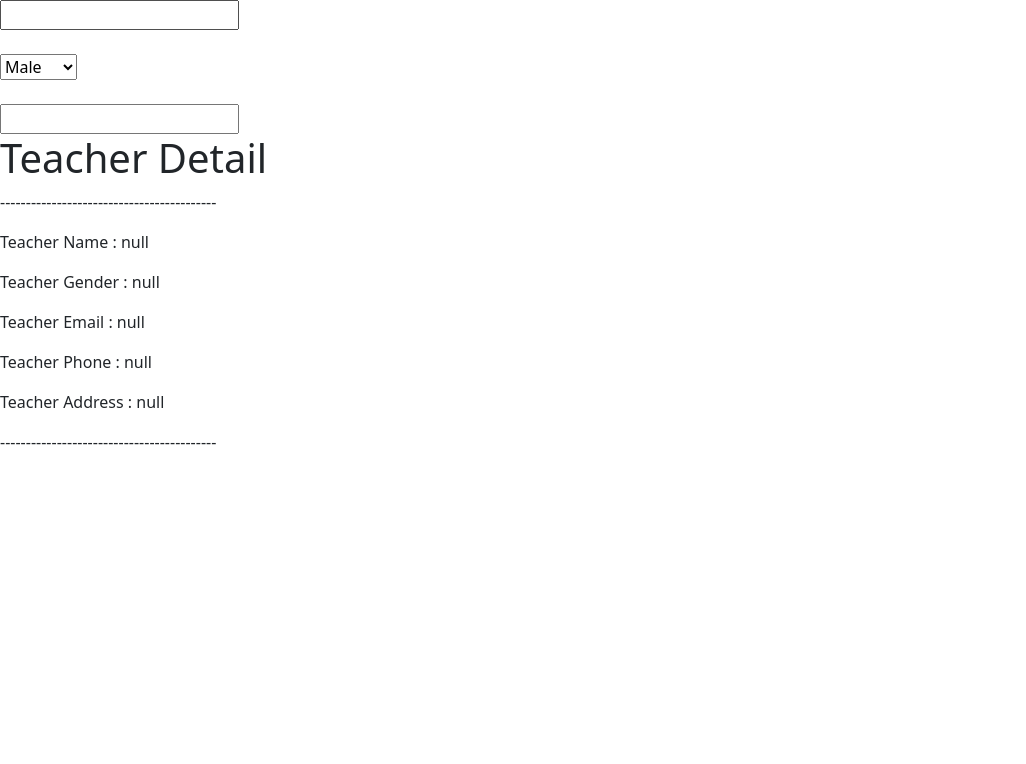
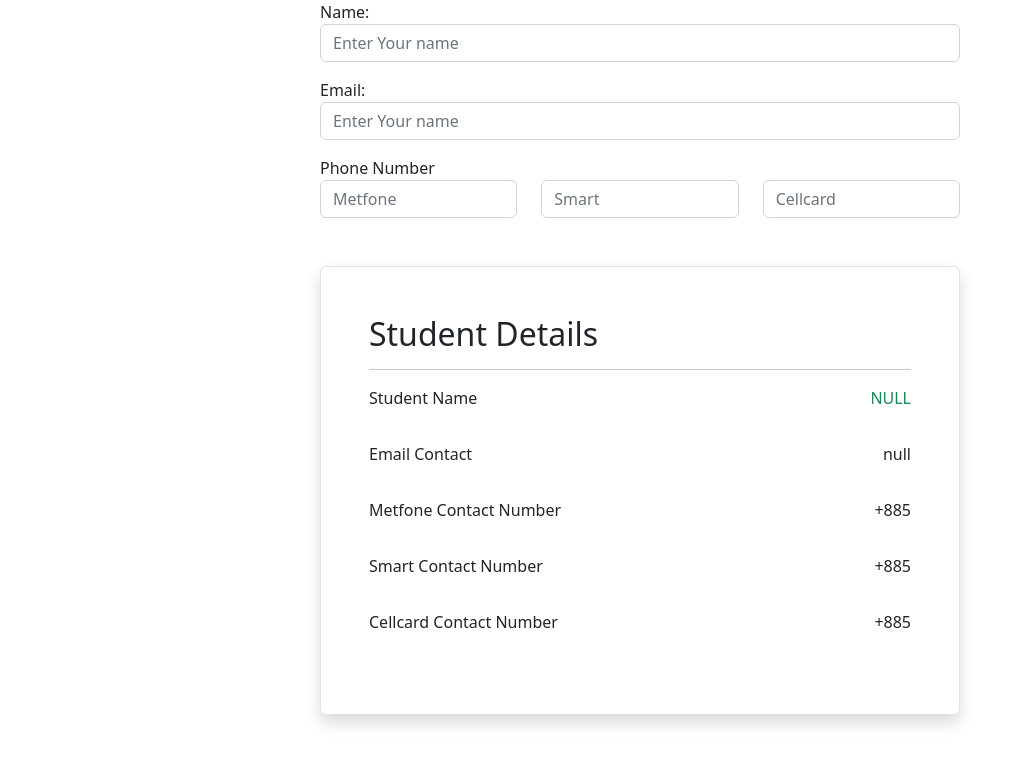
Before and after one commit to phumentceo/React-totureil, a React (Vite) app: page / in a window 1280 px wide. Shown: the top 764 px of the page, without its empty margins (0-1026 px from the left). Built offline with nearby package versions, Linux system fonts and the light colour scheme.

Commit message:
React totureil

```diff
--- a/src/App.jsx
+++ b/src/App.jsx
@@ -20,6 +20,8 @@ import State04 from './components/hook/state/State04'
 import Object_state01 from './components/hook/object-state/Object_state01'
 import Object_state02 from './components/hook/object-state/Object_state02'
 import Object_state03 from './components/hook/object-state/Object_state03'
+import Effect01 from './components/hook/effect/Effect01'
+import Object_state04 from './components/hook/object-state/Object_state04'
 const App = () => {
   return (
     <div>
@@ -60,7 +62,10 @@ const App = () => {
 
       {/* <Object_state01/> */}
       {/* <Object_state02/> */}
-      <Object_state03/>
+      {/* <Object_state03/> */}
+      <Object_state04/>
+
+      {/* <Effect01/> */}
 
 
 
--- /dev/null
+++ b/src/components/hook/effect/Effect01.jsx
@@ -0,0 +1,19 @@
+import React from 'react'
+
+const Effect01 = () => {
+
+   const [count, setCount] = React.useState(0);
+
+    console.log(count);
+
+    return (
+        <div>
+            <h1>Effect 01 Example</h1>
+            <p>Count : {count}</p>
+            <button onClick={() => setCount(count + 1)}>Increment</button>
+            {/* <button onClick={() => setCount(count - 1)}>Decrement</button> */}
+        </div>
+    )
+}
+
+export default Effect01
--- a/src/components/hook/object-state/Object_state03.jsx
+++ b/src/components/hook/object-state/Object_state03.jsx
@@ -13,7 +13,6 @@ const Object_state03 = () => {
 
  const handleChage = (e) => {
 
-    // setTeacher((prev) => ({...prev,[e.target.name]:e.target.value}))
 
     if(e.target.name === 'name' || e.target.name == 'gender'){
         setTeacher((prev) => (
@@ -27,7 +26,7 @@ const Object_state03 = () => {
             {
                 ...preve,
                 contact:{
-
+                    ...preve.contact,
                     [e.target.name]:e.target.value,
                 }
             }
@@ -40,13 +39,16 @@ const Object_state03 = () => {
 
         <input type="text" name="name" onChange={handleChage} id="" />
         <br /><br />
-        <select onChange={handleChage} name="gender" id="">
+        <select onChange={handleChage} name="gender" placeholder='Enter your gender'>
             <option value="Male">Male</option>
             <option value="Female">Female</option>
         </select>
 
         <br /><br />
-        <input type="email" name="email" onChange={handleChage} id="" />
+        <input type="email" name="email" onChange={handleChage} placeholder='Enter your Email' />
+        <br /><br />
+
+        <input type="text" name="phone" onChange={handleChage} placeholder='Enter your Phone' />
 
         <h1>Teacher Detail</h1>
 
--- /dev/null
+++ b/src/components/hook/object-state/Object_state04.jsx
@@ -0,0 +1,110 @@
+import React, { useState } from 'react'
+
+const Object_state04 = () => {
+  const [student, setStudent] = useState({
+    'name'    : 'null',
+    'contact' : {
+        'email' : 'null',
+        'phone' : {
+            'metfone' :  '+885',
+            'smart'   :  '+885',
+            'cellcard':  '+885'
+        },
+    }
+  });
+
+  const handleInput = (e) => {
+     if(e.target.name === 'name'){
+        setStudent(
+            function(prev){
+                return {
+                    ...prev,
+                    [e.target.name] : e.target.value
+                }
+            }
+        );
+     }else if(e.target.name === 'email'){
+        setStudent((prev)=> (
+            {
+                ...prev,
+                contact: {
+                   ...prev.contact,
+                    [e.target.name]: e.target.value
+                }
+            }
+        ))
+     }else{
+        setStudent((prev)=> (
+            {
+                ...prev,
+                contact: {
+                   ...prev.contact,
+                    phone: {
+                       ...prev.contact.phone,
+                        [e.target.name]: e.target.value
+                    }
+                }
+            }
+        ))
+     }
+  }
+  return (
+    <div>
+        <form action="" className='w-50 mx-auto'>
+
+            <div className="form-group mb-3">
+                <label>Name:</label>
+                <input type="text" placeholder='Enter Your name' name='name' onInput={handleInput} className=' form-control'/>
+            </div>
+
+            <div className="form-group mb-3">
+                <label>Email:</label>
+                <input type="text" placeholder='Enter Your name' name='email' onInput={handleInput} className=' form-control'/>
+            </div>
+
+            <div className="form-group mb-3">
+                <label htmlFor="">Phone Number</label>
+                <div className="row">
+                    <div className="col-lg-4">
+                        <input type="text" placeholder='Metfone' name='metfone'   onInput={handleInput}  className=' form-control' />
+                    </div>
+                    <div className="col-lg-4">
+                       <input type="text" placeholder='Smart' name='smart'        onInput={handleInput}  className=' form-control' />
+                    </div>
+                    <div className="col-lg-4">
+                        <input type="text" placeholder='Cellcard' name='cellcard' onInput={handleInput}  className=' form-control' />
+                    </div>
+                </div>
+            </div>
+
+        </form>
+
+        <div className="w-50 mx-auto border mt-5 p-5 shadow rounded-2">
+            <h2>Student Details</h2>
+            <hr />
+            <div className="d-flex justify-content-between align-items-center mb-3">
+                <p>Student Name</p>
+                <p className='font-weight-bold text-uppercase text-success '>{student.name}</p>
+            </div>
+            <div className="d-flex justify-content-between align-items-center mb-3">
+                <p>Email Contact</p>
+                <p>{student.contact.email}</p>
+            </div>
+            <div className="d-flex justify-content-between align-items-center mb-3">
+                <p>Metfone Contact Number</p>
+                <p>{student.contact.phone.metfone}</p>
+            </div>
+            <div className="d-flex justify-content-between align-items-center mb-3">
+                <p>Smart Contact Number</p>
+                <p>{student.contact.phone.smart}</p>
+            </div>
+            <div className="d-flex justify-content-between align-items-center mb-3">
+                <p>Cellcard Contact Number</p>
+                <p>{student.contact.phone.cellcard}</p>
+            </div>
+        </div>
+    </div>
+  )
+}
+
+export default Object_state04
--- a/src/components/hook/state/State03.jsx
+++ b/src/components/hook/state/State03.jsx
@@ -15,6 +15,7 @@ const State03 = () => {
   }, [slideIndex]);
 
   const handleNext = () => {
+    console.log(slideIndex);
     setSlideIndex((prevIndex) => (prevIndex + 1) % images.length);
   };
 
```
